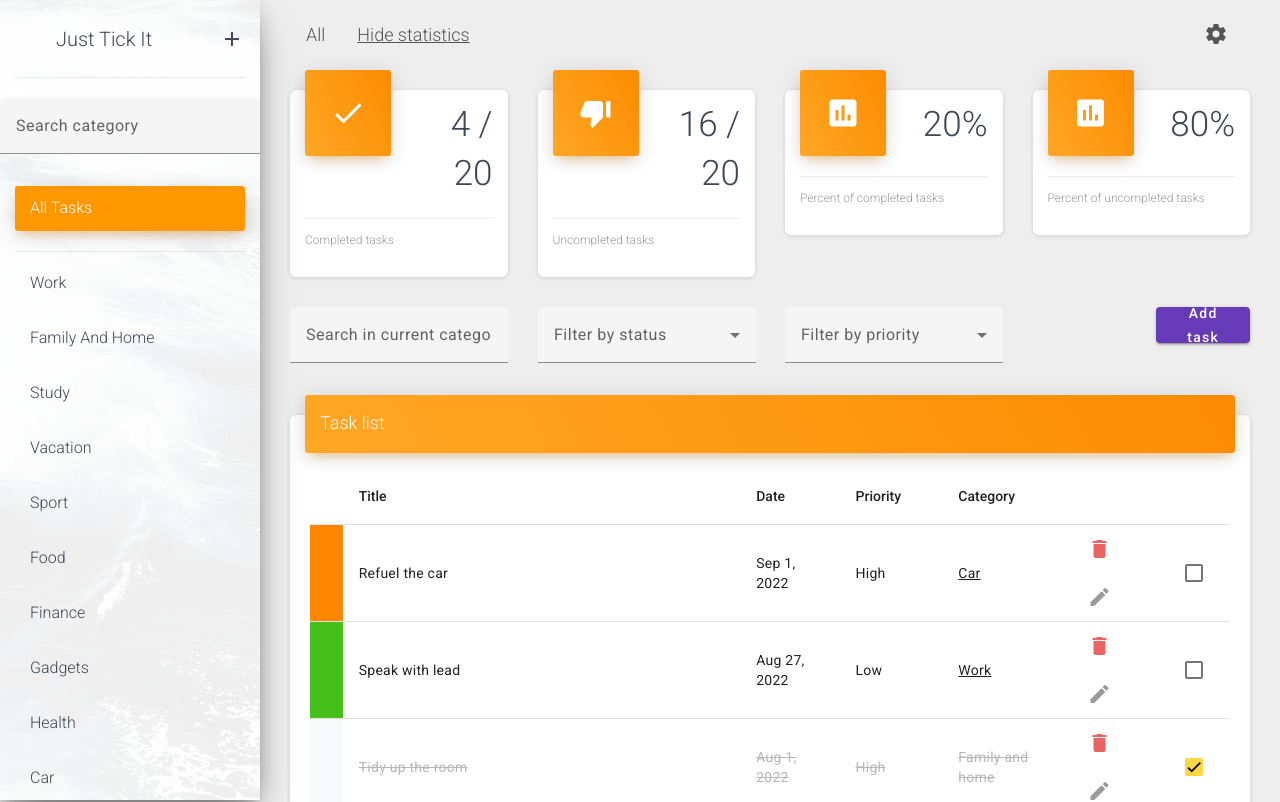
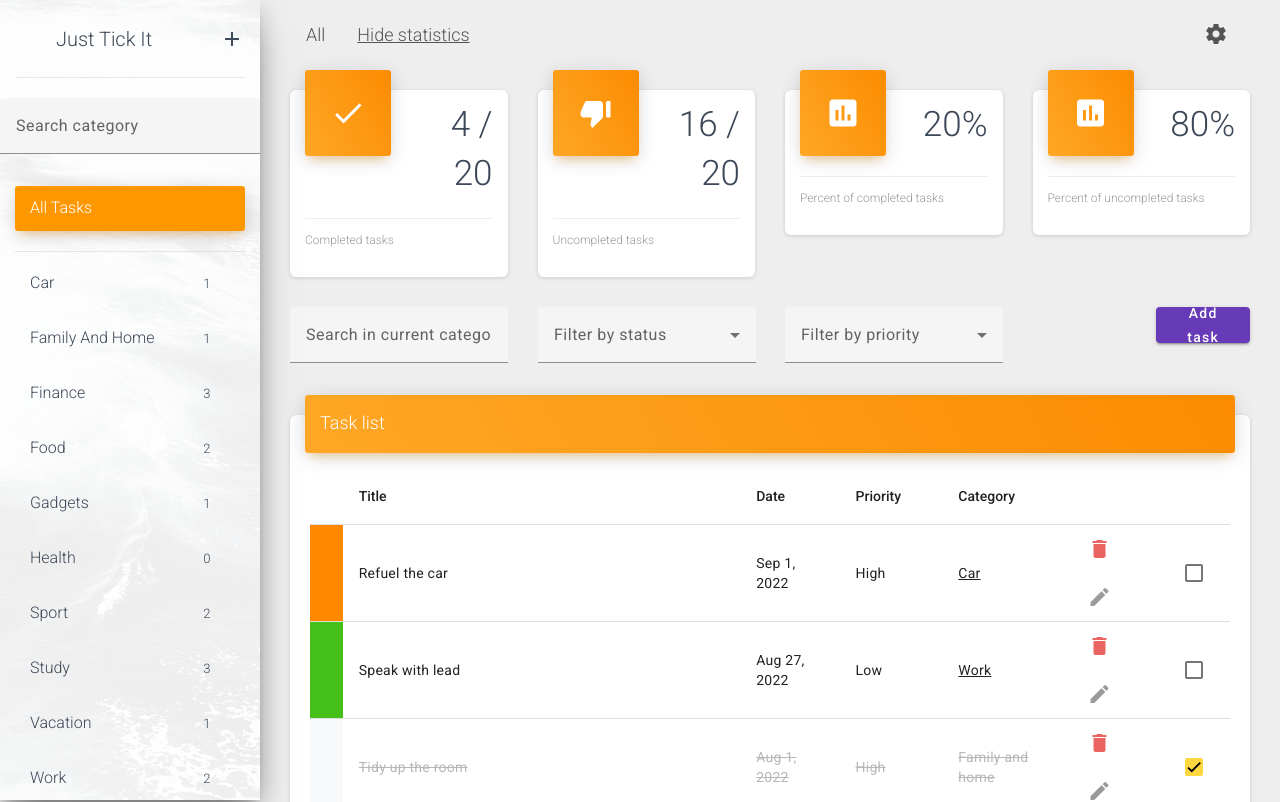
Before and after one commit to Vitaliistf/JustTickIt, an Angular app in the folder frontend/: page / in a window 1280 px wide. Shown: the top 802 px of the page. Built offline with nearby package versions, Linux system fonts and the light colour scheme; what ngx-color-picker would draw is missing.

Commit message:
Implemented showing amount of uncompleted tasks for categories, changed category filling

```diff
--- a/frontend/src/app/app.component.html
+++ b/frontend/src/app/app.component.html
@@ -5,6 +5,7 @@
                     (searchCategory)="onSearchCategory($event)"
                     (selectCategory)="onSelectCategory($event)"
                     (updateCategory)="onUpdateCategory($event)"
+                    [categoryMap]="categoryMap"
 
                     [categories]="categories"
                     [selectedCategory]="selectedCategory">
--- a/frontend/src/app/app.component.ts
+++ b/frontend/src/app/app.component.ts
@@ -1,16 +1,19 @@
 import {Component, OnInit} from '@angular/core';
-import { Task } from './models/task';
+import {Task} from './models/task';
 import {DataService} from "./services/data.service";
 import {Category} from "./models/category";
 import {Priority} from "./models/priority";
-import {zip} from "rxjs";
+import {concatMap, map, zip} from "rxjs";
 
 @Component({
   selector: 'app-root',
   templateUrl: './app.component.html',
   styleUrls: ['./app.component.css']
 })
-export class AppComponent implements OnInit{
+export class AppComponent implements OnInit {
+
+  categoryMap = new Map<Category, number>()
+
   title = 'JustTickIt';
 
   tasks!: Task[];
@@ -40,14 +43,32 @@ export class AppComponent implements OnInit{
   }
 
   ngOnInit() {
+    this.dataService.getAllPriorities().subscribe(
+      priorities => this.priorities = priorities
+    );
     this.dataService.getAllCategories().subscribe(
       categories => this.categories = categories
     );
-    this.dataService.getAllPriorities().subscribe(
-      priorities => this.priorities = priorities
+
+    this.updateCategories();
+
+    this.onSelectCategory(null);
+  }
+
+  updateCategories() {
+    if (this.categoryMap) {
+      this.categoryMap.clear();
+    }
+
+    this.categories = this.categories.sort(
+      (a, b) => a.title.localeCompare(b.title)
     );
 
-    this.onSelectCategory(null);
+    this.categories.forEach(cat => {
+      this.dataService.getUncompletedCountInCategory(cat).subscribe(
+        count => this.categoryMap.set(cat, count)
+      );
+    });
   }
 
   onSelectCategory(category: Category | null) {
@@ -57,25 +78,38 @@ export class AppComponent implements OnInit{
 
   onUpdateTask(task: Task) {
     this.dataService.updateTask(task).subscribe(() => {
+      this.updateCategories();
       this.updateTasksAndStats();
     })
   }
 
   onDeleteTask(task: Task) {
-    this.dataService.deleteTask(task).subscribe(() => {
+    this.dataService.deleteTask(task).pipe(
+      concatMap(t => {
+        return this.dataService.getUncompletedCountInCategory(t.category ? t.category : null)
+          .pipe(map(count => {
+            return ({t: task, count});
+          }));
+      })).subscribe(result => {
+        const t = result.t;
+      if (t.category instanceof Category) {
+        this.categoryMap.set(t.category, result.count);
         this.updateTasksAndStats();
+      }
     })
   }
 
   onDeleteCategory(category: Category | null) {
-    this.dataService.deleteCategory(<Category> category).subscribe(() => {
+    this.dataService.deleteCategory(<Category>category).subscribe(cat => {
       this.selectedCategory = null;
+      this.categoryMap.delete(cat);
       this.onSearchCategory(this.searchCategoryText);
+      this.updateTasks();
     })
   }
 
   onUpdateCategory(category: Category | null) {
-    this.dataService.updateCategory(<Category> category).subscribe(() => {
+    this.dataService.updateCategory(<Category>category).subscribe(() => {
       this.onSearchCategory(this.searchCategoryText);
     })
   }
@@ -119,12 +153,6 @@ export class AppComponent implements OnInit{
     );
   }
 
-  updateCategories() {
-    this.dataService.getAllCategories().subscribe(
-        categories => this.categories = categories
-    );
-  }
-
   onSearchCategory(title: string | null) {
     this.searchCategoryText = title;
 
@@ -143,7 +171,7 @@ export class AppComponent implements OnInit{
       this.dataService.getTotalCountInCategory(this.selectedCategory),
       this.dataService.getCompletedCountInCategory(this.selectedCategory),
       this.dataService.getUncompletedCountInCategory(this.selectedCategory),
-        this.dataService.getUncompletedTotalCount()).subscribe( array => {
+      this.dataService.getUncompletedTotalCount()).subscribe(array => {
         this.totalTasksCountInCategory = array[0];
         this.completedCountInCategory = array[1];
         this.uncompletedCountInCategory = array[2];
--- a/frontend/src/app/components/categories/categories.component.html
+++ b/frontend/src/app/components/categories/categories.component.html
@@ -46,23 +46,24 @@
 
       <div *ngIf="categories.length === 0"><p class="not-found">No categories found</p></div>
 
-      <li (click)="showTasksByCategory(category)"
+      <li (click)="showTasksByCategory(mapValue.key)"
           (mouseenter)="showEditIcon(index)"
           (mouseleave)="showEditIcon(null)"
 
-          *ngFor="let category of categories; let index = index;"
-          [class.active]="category === selectedCategory"
+          *ngFor="let mapValue of categoryMap | keyvalue; let index = index;"
+          [class.active]="mapValue.key === selectedCategory"
 
           class="nav-item pointer">
         <a class="nav-link">
-          <span class="category-title">{{category.title}}</span>
+          <span class="category-title">{{mapValue.key.title}}</span>
           <span class="edit-category-icon-area">
-            <mat-icon (click)="$event.stopPropagation(); openEditDialog(category)"
+            <mat-icon (click)="$event.stopPropagation(); openEditDialog(mapValue.key)"
                       *ngIf="indexMouseMove === index"
                       class="edit-category-icon">
               edit
             </mat-icon>
           </span>
+          <span class="uncompleted-count"> {{mapValue.value}}</span>
         </a>
       </li>
     </ul>
--- a/frontend/src/app/components/categories/categories.component.ts
+++ b/frontend/src/app/components/categories/categories.component.ts
@@ -19,6 +19,9 @@ export class CategoriesComponent implements OnInit {
 
   @Input()
   selectedCategory!: Category | null;
+
+  @Input()
+  categoryMap!: Map<Category, number>;
 
   @Output()
   selectCategory = new EventEmitter<Category | null>();
```
Lines whose indentation alone changed are shown as unchanged.
